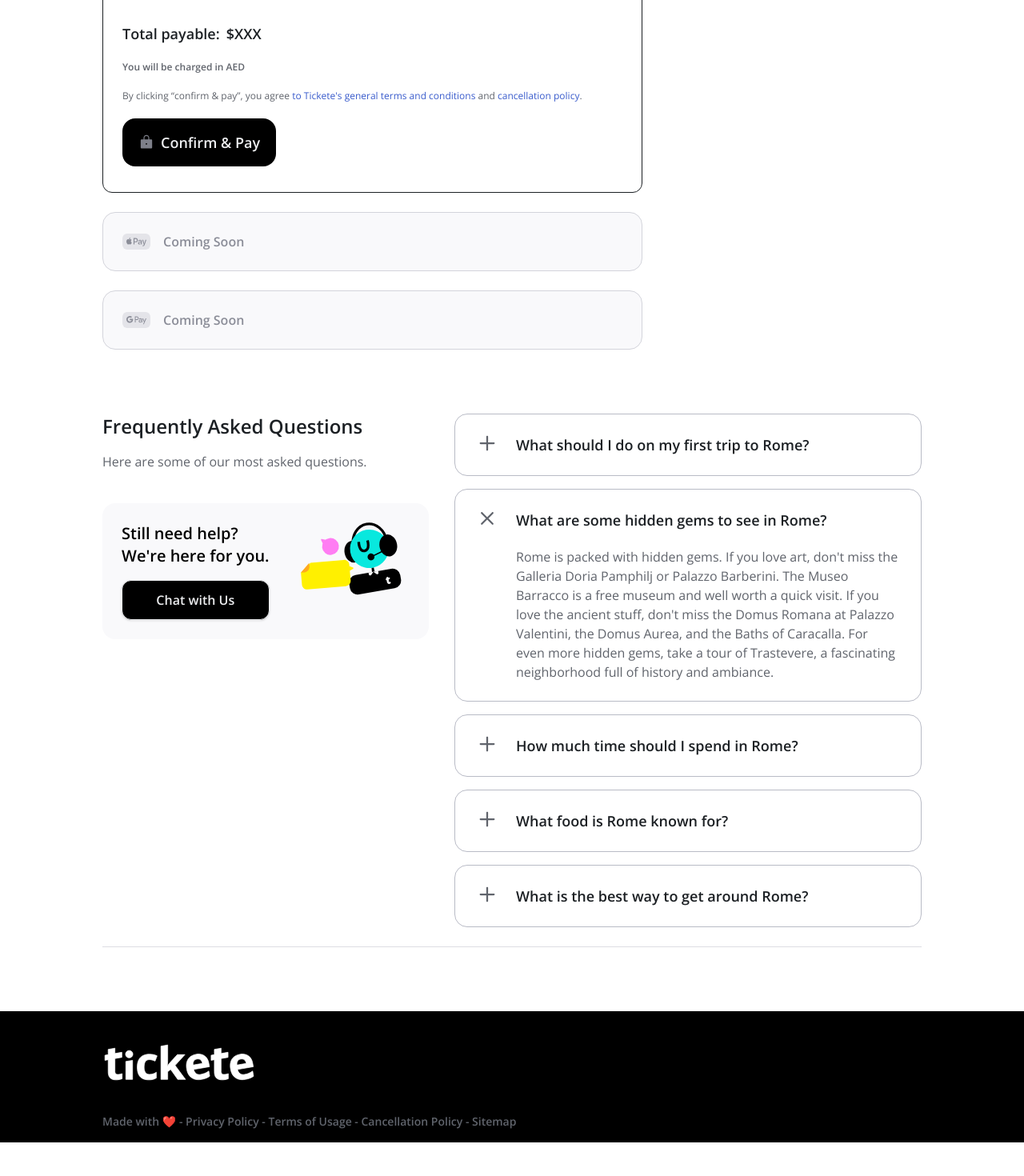
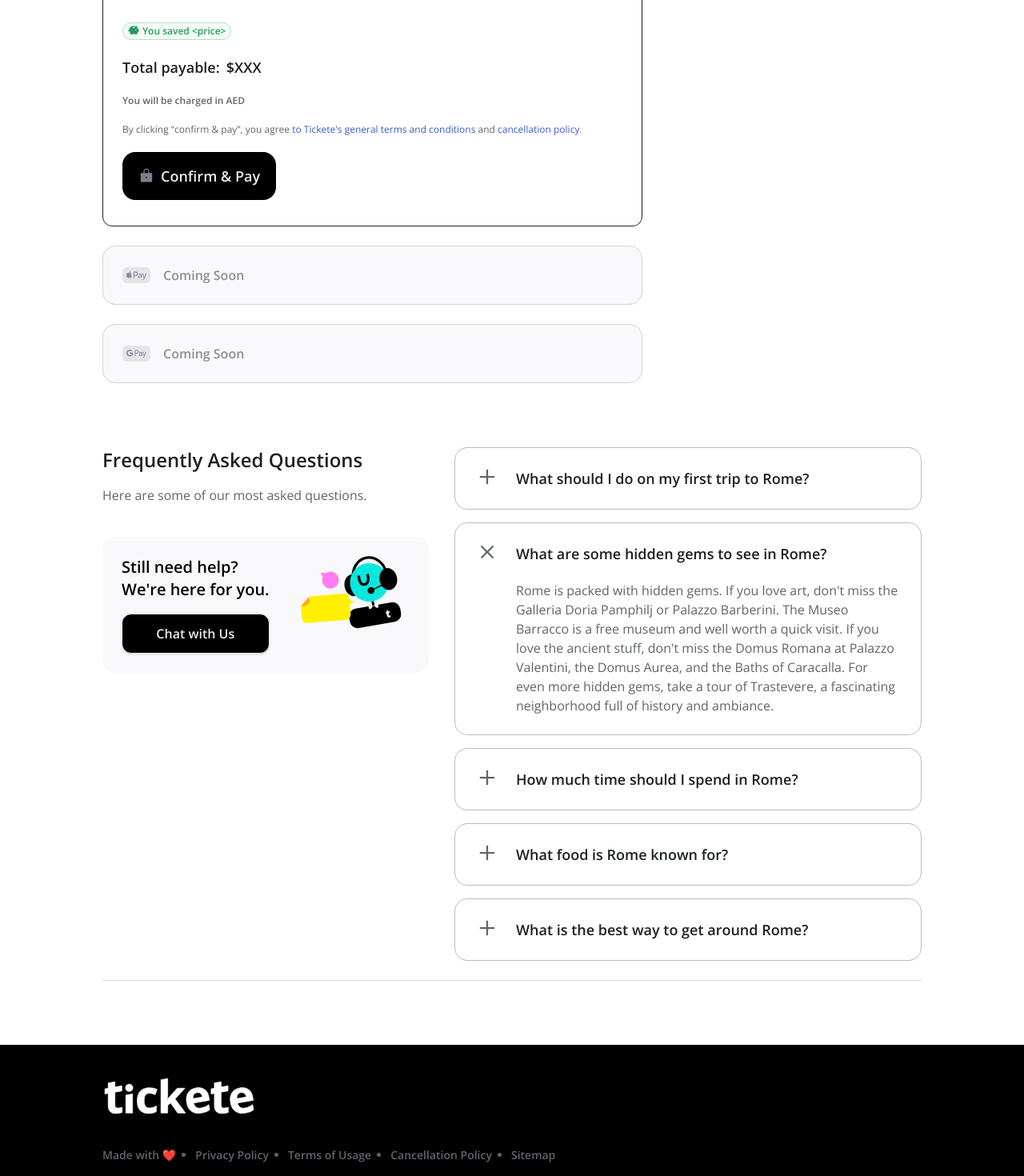
Before and after one commit to AHTHneeuhl/tickete, a Next.js app: page / in a window 1280 px wide. Shown: the part 1459-2929 px from the top of the page at 80% size. Before the commit the page ends 2887 px from the top, so only its background shows below. Built offline with nearby package versions, Linux system fonts and the light colour scheme.

Commit message:
feat: create yousaved component

```diff
--- a/src/components/Footer.tsx
+++ b/src/components/Footer.tsx
@@ -12,9 +12,31 @@ const Footer: React.FC = () => {
           className="h-8 w-32 sm:h-12 sm:w-48"
         />
       </div>
-      <div className="flex flex-row items-center justify-start py-4 bg-brand-default text-grey-secondary text-xs sm:text-sm font-semibold">
-        Made with ❤️ - Privacy Policy - Terms of Usage - Cancellation Policy -
-        Sitemap
+      <div className="hidden sm:flex flex-col gap-4 py-4 bg-brand-default text-grey-secondary text-xs sm:text-sm font-semibold">
+        <ul className="flex flex-row gap-6 list-disc">
+          <li className="text-xs sm:text-sm font-semibold first:list-none">
+            Made with ❤️
+          </li>
+          <li className="text-xs sm:text-sm font-semibold">Privacy Policy</li>
+          <li className="text-xs sm:text-sm font-semibold">Terms of Usage</li>
+          <li className="text-xs sm:text-sm font-semibold">
+            Cancellation Policy
+          </li>
+          <li className="text-xs sm:text-sm font-semibold">Sitemap</li>
+        </ul>
+      </div>
+      <div className="flex sm:hidden flex-col gap-4 py-4 bg-brand-default text-grey-secondary text-xs sm:text-sm font-semibold">
+        <ul className="flex flex-row gap-6 list-disc">
+          <li className="text-xs sm:text-sm font-semibold first:list-none">
+            Privacy Policy
+          </li>
+          <li className="text-xs sm:text-sm font-semibold">Terms of Usage</li>
+          <li className="text-xs sm:text-sm font-semibold">
+            Cancellation Policy
+          </li>
+          <li className="text-xs sm:text-sm font-semibold">Sitemap</li>
+        </ul>
+        <p className="text-xs sm:text-sm font-semibold">Made with ❤️</p>
       </div>
     </div>
   );
--- a/src/components/payments/PaymentMethod.tsx
+++ b/src/components/payments/PaymentMethod.tsx
@@ -1,4 +1,5 @@
 import Image from "next/image";
+import YouSaved from "./YouSaved";
 
 const PaymentMethod: React.FC = () => {
   return (
@@ -49,6 +50,7 @@ const PaymentMethod: React.FC = () => {
       </form>
       <hr className="text-divider-default" />
       <div className="flex flex-col gap-5 items-start">
+        <YouSaved price="<price>" />
         <div className="flex flex-row gap-2 items-center justify-between">
           <h4 className="text-lg font-semibold text-grey-primary">
             Total payable:
--- /dev/null
+++ b/src/components/payments/YouSaved.tsx
@@ -0,0 +1,16 @@
+import Image from "next/image";
+
+type TProps = {
+  price: string;
+};
+
+const YouSaved: React.FC<TProps> = ({ price }) => {
+  return (
+    <div className="flex flex-row items-start justify-center gap-1 rounded-full border border-green-500 bg-green-100 py-[2px] px-[6px]">
+      <Image src="/piggy-bank.svg" alt="" width={14} height={14} />
+      <p className="font-semibold text-xs text-green-900">You saved {price}</p>
+    </div>
+  );
+};
+
+export default YouSaved;
--- a/tailwind.config.ts
+++ b/tailwind.config.ts
@@ -21,7 +21,9 @@ const config: Config = {
       "grey-disabled": "#8B8D98",
       "grey-100": "#F9F9FB",
       "green-900": "#299764",
+      "green-500": "#B4DFC4",
       "green-200": "#E9F9EE",
+      "green-100": "#F2FCF5",
       "surface-default": "#FFFFFF",
       "indigo-900": "#3A5CCC",
       "grey-05": "#FCFCFD",
```
Also changed, not shown: public/piggy-bank.svg (added).
